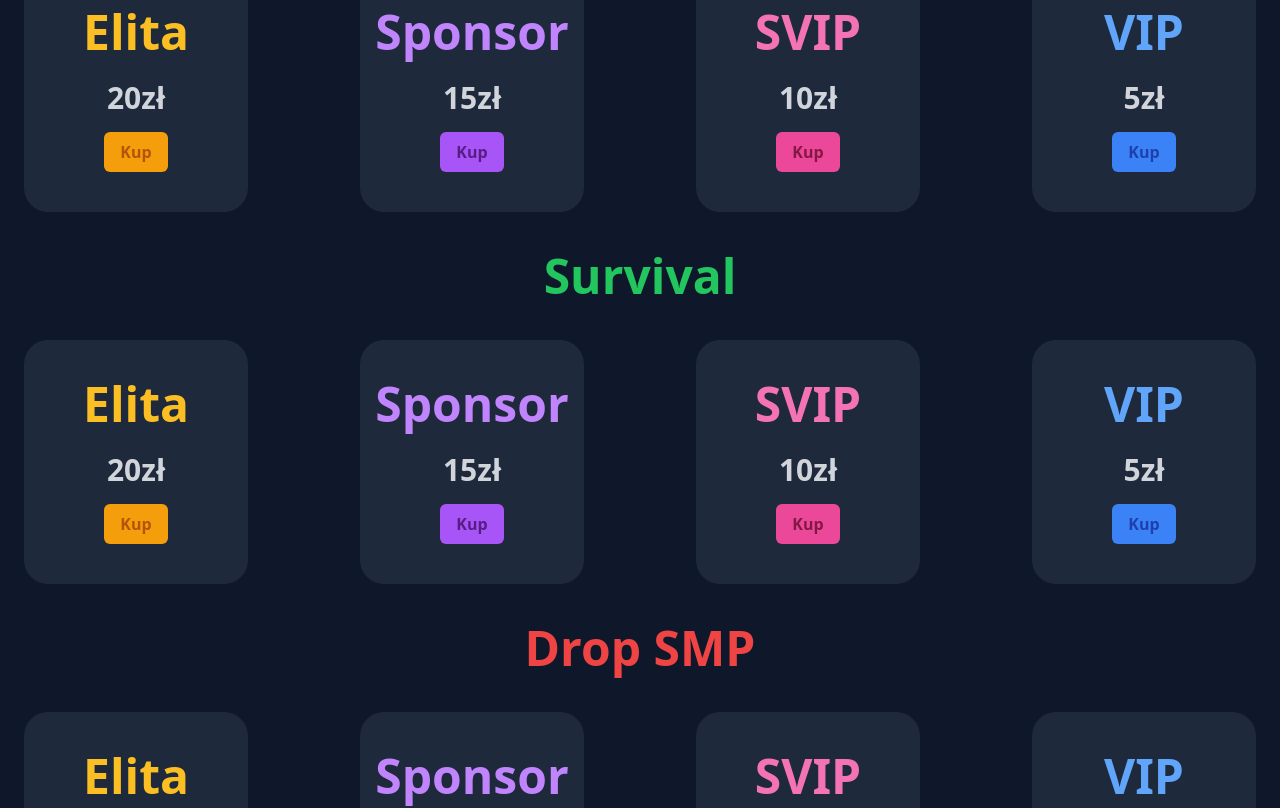
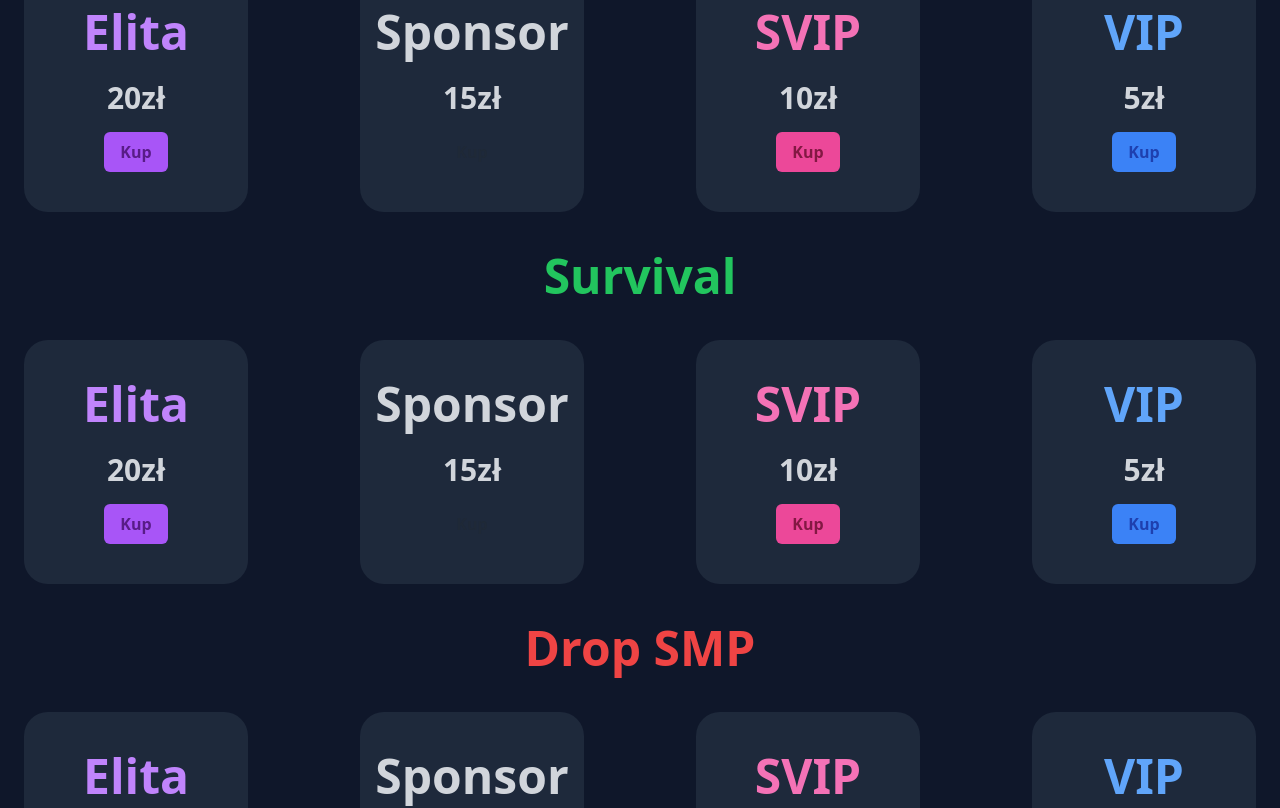
Before and after one commit to bartosz-skejcik/ketamina, a Next.js app: page / in a window 1280 px wide. Shown: the part 960-1768 px from the top of the page. Built offline with nearby package versions, Linux system fonts and the light colour scheme.

Commit message:
dodanie tego co powinno byc a nie bylo

```diff
--- a/components/Modal.jsx
+++ b/components/Modal.jsx
@@ -10,10 +10,11 @@ function Modal({
     show,
     nick,
     setNick,
+    currId,
 }) {
     const [error, setError] = useState("");
-    const currId = 32;
-    const srvId = "5726a865";
+    // const currId = currId;
+    const srvId = "b8efbc28";
 
     const validateNick = () => {
         if (nick.length < 3) {
--- a/components/Product.jsx
+++ b/components/Product.jsx
@@ -8,17 +8,19 @@ function Product({
     setRank,
     setMode,
     section,
+    currId,
+    setCurrId,
 }) {
     const [color, setColor] = useState("");
     const [text, setText] = useState("");
     const [font, setFont] = useState("text-gray-800");
     useEffect(() => {
         const lowercase = title.toLowerCase();
-        if (lowercase === "elita") {
+        if (lowercase === "legenda") {
             setColor("bg-amber-500");
             setText("text-amber-400");
             setFont("text-amber-700");
-        } else if (lowercase === "sponsor") {
+        } else if (lowercase === "elita") {
             setColor("bg-purple-500");
             setText("text-purple-400");
             setFont("text-purple-900");
@@ -30,6 +32,10 @@ function Product({
             setColor("bg-blue-500");
             setText("text-blue-400");
             setFont("text-blue-800");
+        } else if (lowercase === "unban") {
+            setColor("bg-green-500");
+            setText("text-green-400");
+            setFont("text-green-800");
         }
     }, []);
     return (
@@ -42,6 +48,7 @@ function Product({
                     setMode(section);
                     setValue(cost);
                     setIsOpen(true);
+                    setCurrId(currId);
                 }}
                 className={`rounded-md ${color} px-4 py-2 font-semibold ${font} hover:scale-105 transition duration-300 focus:outline-none focus-visible:ring-2 focus-visible:ring-white focus-visible:ring-opacity-75`}
             >
```
